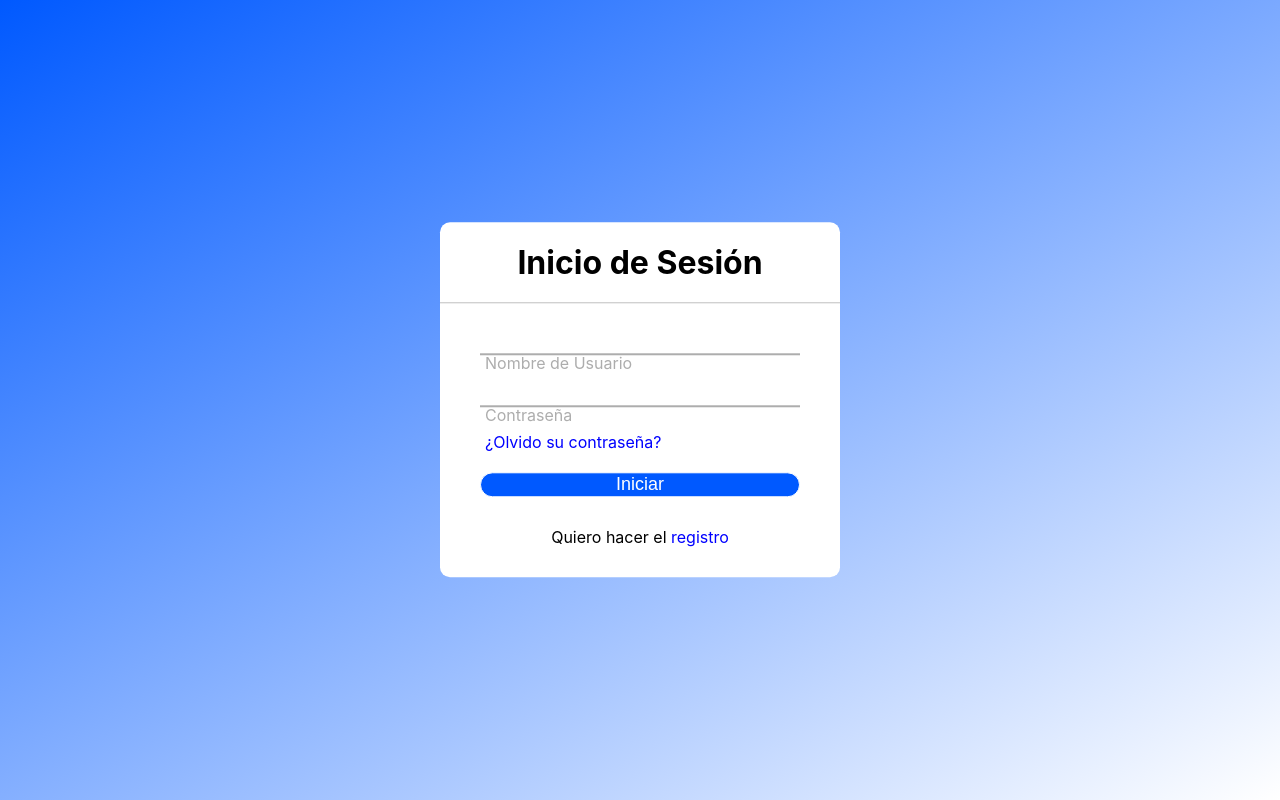
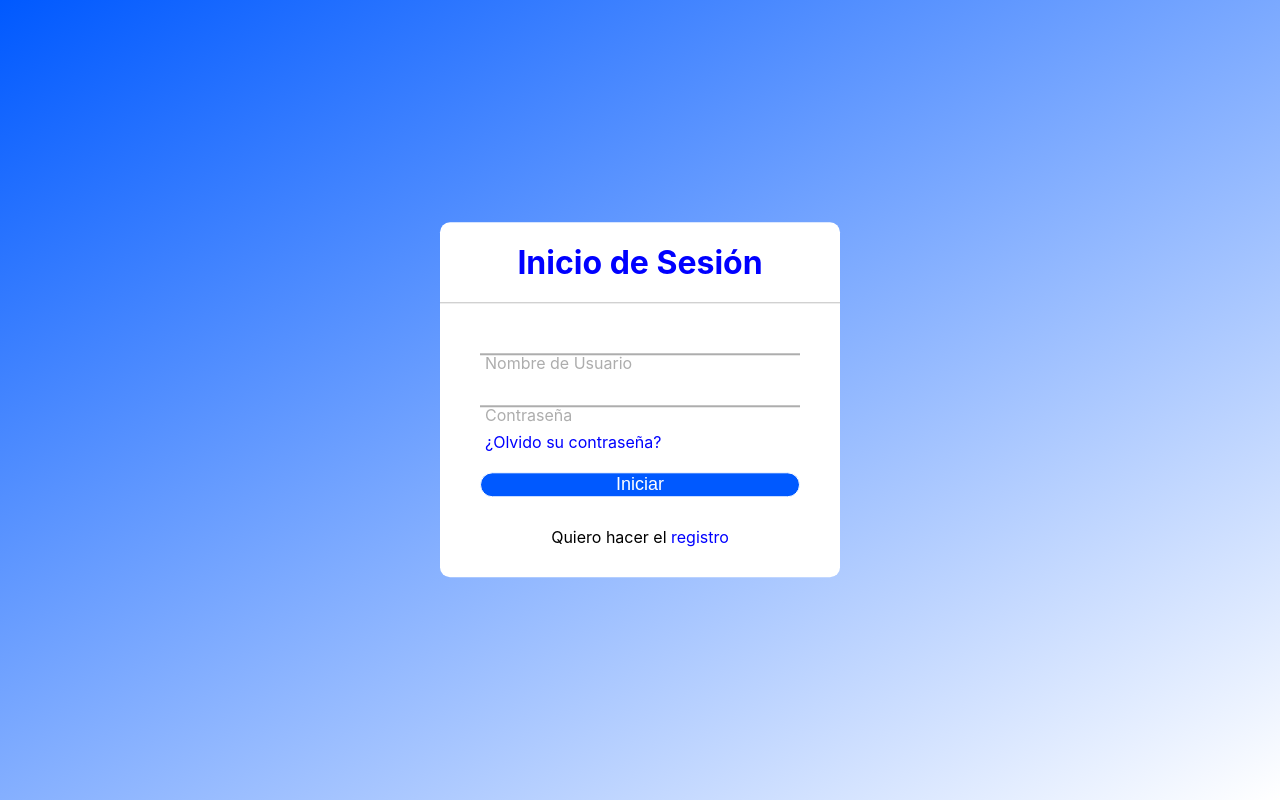
Before and after one commit to AyalaJDann951/Web130620221914, a plain HTML site: page index.html in a window 1280 px wide. Drawn offline with Linux system fonts and the light colour scheme.

Commit message:
Update style.css

```diff
--- a/style.css
+++ b/style.css
@@ -25,6 +25,10 @@ body{
 .formulario form{
   padding: 0 40px;
   box-sizing: border-box;
+}
+
+.titulo{
+  color: blue;
 }
 
 form .username{
```
